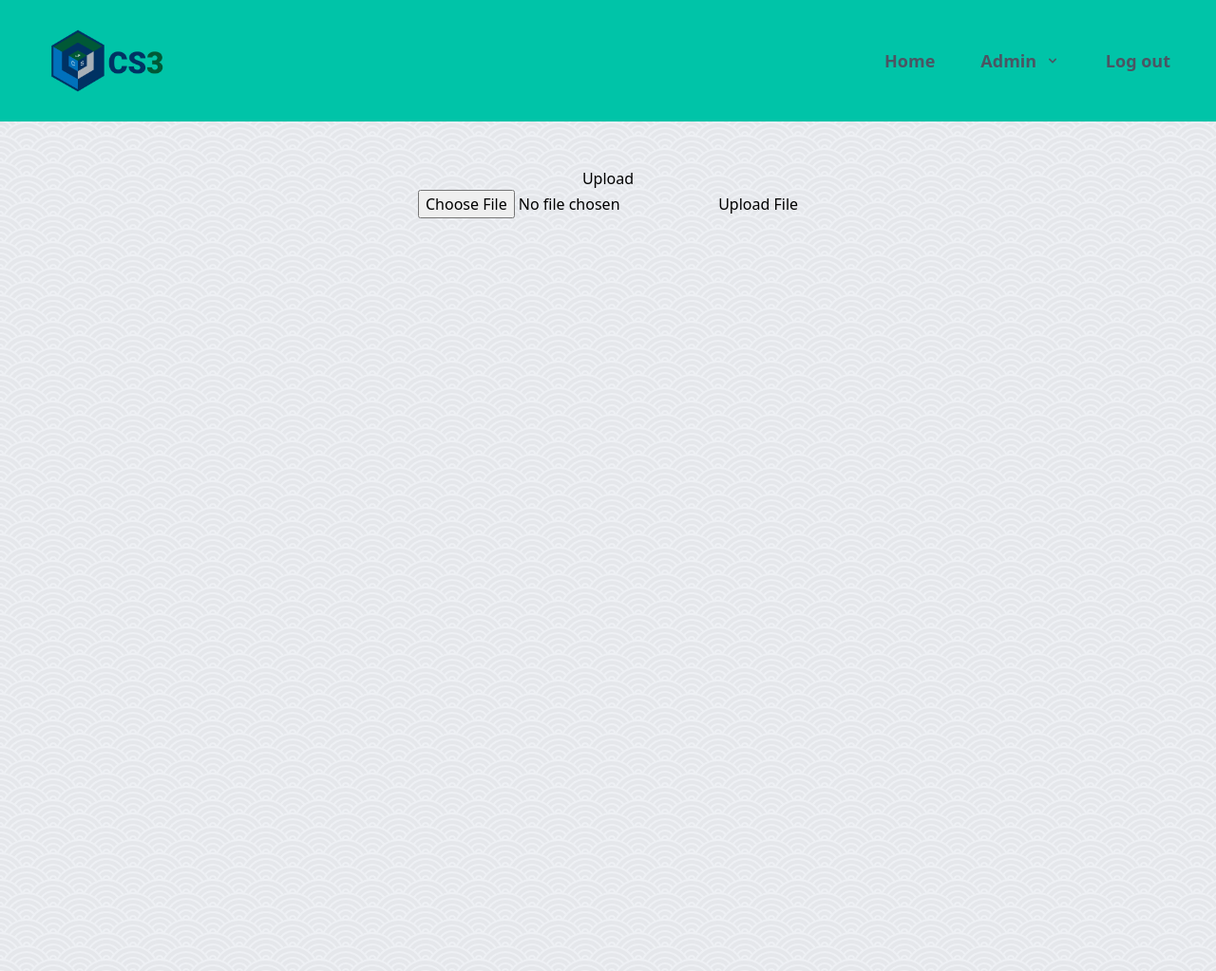
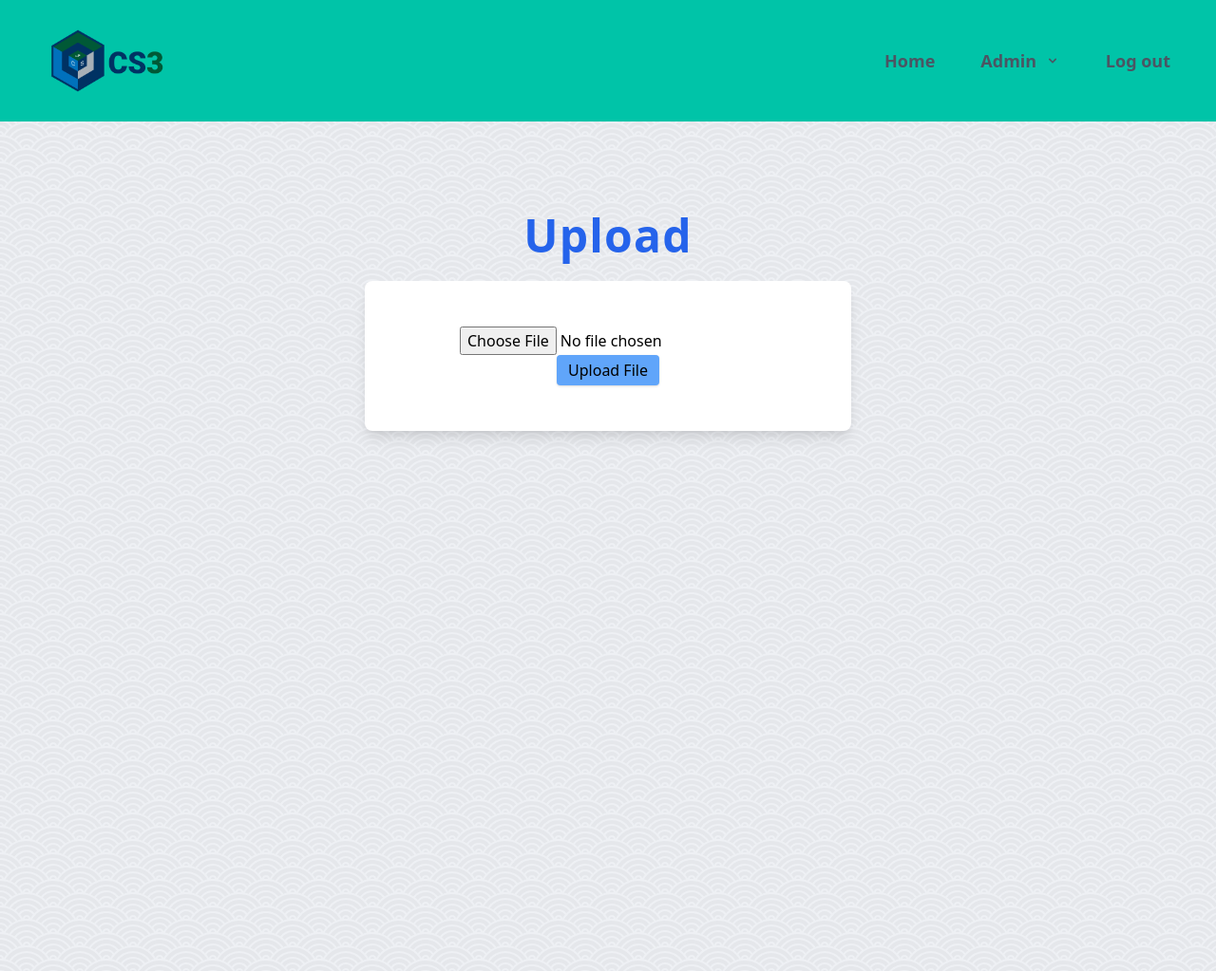
Before and after one commit to DrewUniversityCS/CS3, a Django app: page /upload/ in a window 1280 px wide. Shown: the top 1023 px of the page at 95% size. Run offline with Django 3.2, Linux system fonts and the light colour scheme; the visitor is signed in with stand-in values (Sample User, id 1); style sheets or scripts are compiled from the project's sources; some libraries are stand-ins or nearby versions.

Commit message:
upload pages styling

```diff
--- a/config/urls.py
+++ b/config/urls.py
@@ -12,6 +12,7 @@ urlpatterns = [
     path('csv/upload', views.upload_csv, name='upload_csv'),
     path('', include('pages.urls', namespace='pages')),
     path('', include('database.urls', namespace='database')),
+    path('', include('dataingest.urls', namespace='dataingest')),
 
 ]
 
--- a/templates/components/navbar.html
+++ b/templates/components/navbar.html
@@ -52,6 +52,8 @@
                                href="{% url 'pages:crud' %}">CRUD</a>
                             <a class="block px-4 py-2 mt-2 text-lg font-semibold bg-transparent rounded-lg md:mt-0 hover:text-gray-100 focus:text-gray-100 focus:outline-none focus:shadow-outline"
                                href="{% url 'pages:invite' %}">Invite</a>
+                            <a class="block px-4 py-2 mt-2 text-lg font-semibold bg-transparent rounded-lg md:mt-0 hover:text-gray-100 focus:text-gray-100 focus:outline-none focus:shadow-outline"
+                               href="{% url 'dataingest:upload' %}">Upload</a>
                         </div>
                     </div>
                 </div>
--- a/templates/upload.html
+++ b/templates/upload.html
@@ -1,12 +1,17 @@
 {% extends '_base.html' %}
+{% load crispy_forms_tags %}
+
 {% block content %}
     <div class="h-screen font-sans text-center ">
-        <h2> Upload </h2>
-        <form action="" method="POST" enctype="multipart/form-data">
+        <div class="flex flex-col items-center justify-center w-full pt-12 pb-12">
+        <h2 class="mb-2 pb-4 text-5xl font-bold tracking-wide text-blue-600 ">Upload</h2>
+
+        <form action="" method="POST" enctype="multipart/form-data" class="max-w-lg p-12 mx-auto overflow-hidden bg-white rounded-lg shadow-lg">
             {% csrf_token %}
             <input type="file" name="document">
 
-            <button type="submit">Upload File</button>
+            <button type="submit" class=" px-3 py-1 bg-blue-400 rounded shadow hover:bg-blue-500">Upload File</button>
         </form>
     </div>
+    </div>
 {% endblock content %}
```
